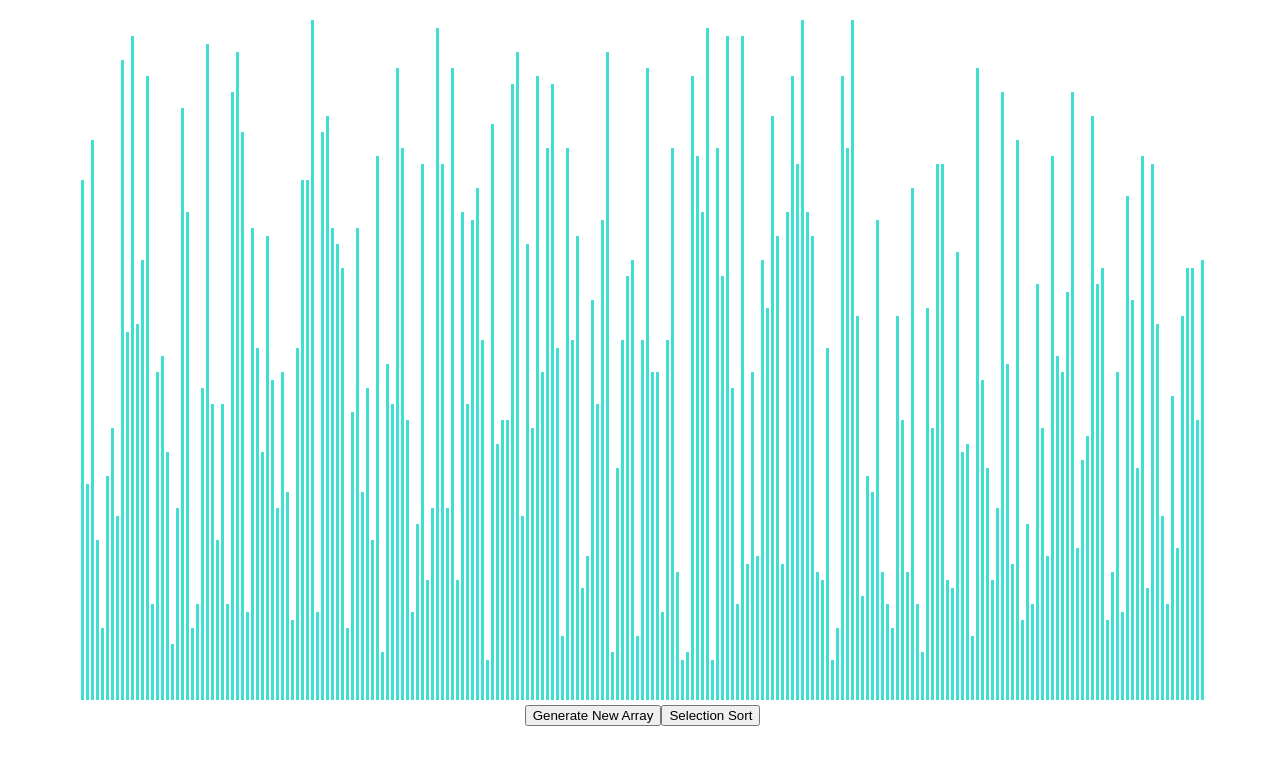
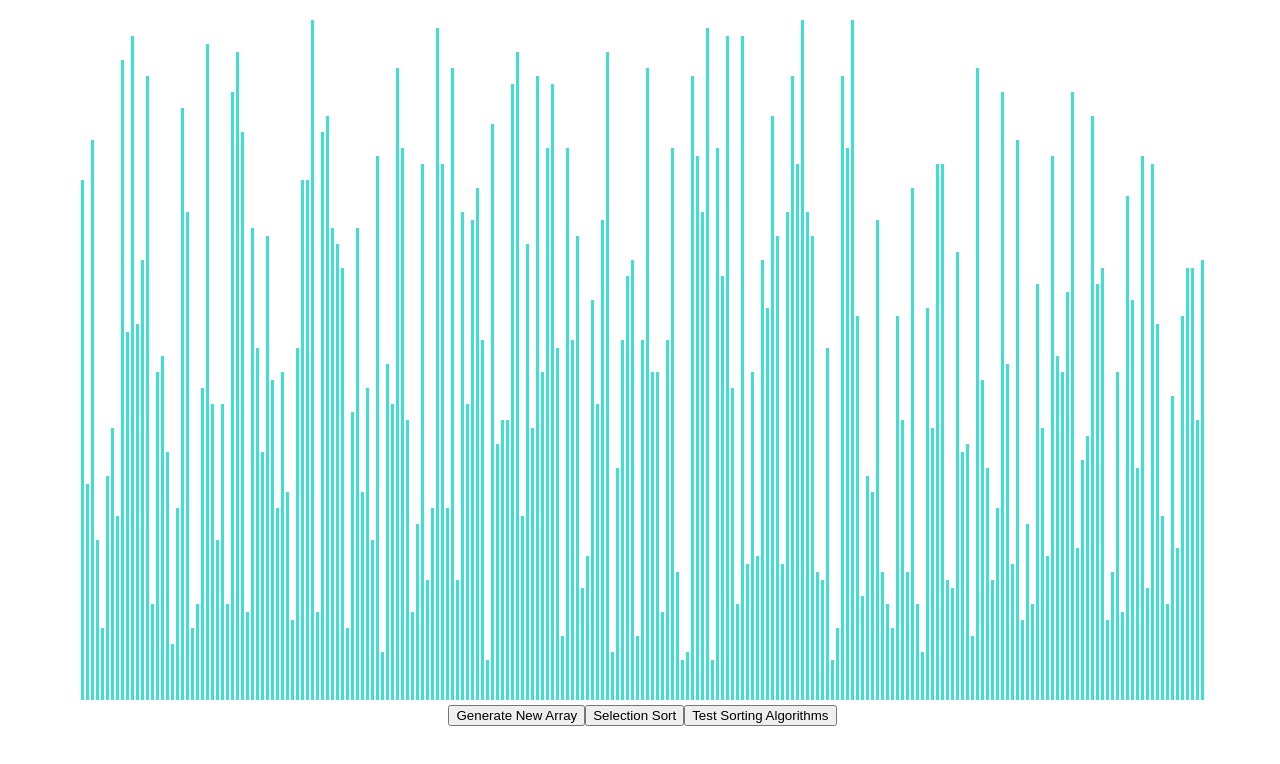
Before and after one commit to jonathanchen7/sorting-visualizer, a React (Create React App) app: page / in a window 1280 px wide. Shown: the top 764 px of the page. Built offline with nearby package versions, Linux system fonts and the light colour scheme.

Commit message:
sorting tester implemented

```diff
--- a/src/SortingVisualizer/SortingVisualizer.jsx
+++ b/src/SortingVisualizer/SortingVisualizer.jsx
@@ -26,13 +26,21 @@
     }
 
     selectionSort() {
-        const javaScriptSort = this.state.array
-            .slice()
-            .sort((a, b) => a - b);
-        const mySelectionSort = sortingAlgorithms.selectionSort(this.state.array);
-        console.log(javaScriptSort);
-        console.log(mySelectionSort);
-        console.log(this.arraysAreEqual(javaScriptSort, mySelectionSort));
+
+    }
+
+    testAlgorithms() {
+        for (let i = 0; i < 100; i++) {
+            const array = [];
+            const len = randomIntFromInterval(1, 1000);
+            for (let j = 0; j < len; j++) {
+                array.push(randomIntFromInterval(-1000, 1000));
+            }
+            const javaScriptSort = array.slice().sort((a, b) => a - b);
+            const selectionSortArray = sortingAlgorithms.selectionSort(array.slice());
+            console.log("Selection Sort: " + this.arraysAreEqual(javaScriptSort, selectionSortArray));
+        }
+
     }
 
     arraysAreEqual(a, b) {
@@ -61,6 +69,7 @@
                 <br></br>
                 <button onClick={() => this.resetArray()}>Generate New Array</button>
                 <button onClick={() => this.selectionSort()}>Selection Sort</button>
+                <button onClick={() => this.testAlgorithms()}>Test Sorting Algorithms</button>
             </div>
         );
     }
--- a/src/sortingAlgorithms/sortingAlgorithms.js
+++ b/src/sortingAlgorithms/sortingAlgorithms.js
@@ -1,7 +1,6 @@
 export const selectionSort = arr => {
     const arrCopy = arr.slice();
     let len = arrCopy.length;
-    console.log(arrCopy);
 
     for (let i = 0; i < len; i++) {
         let minIndex = i;
```
